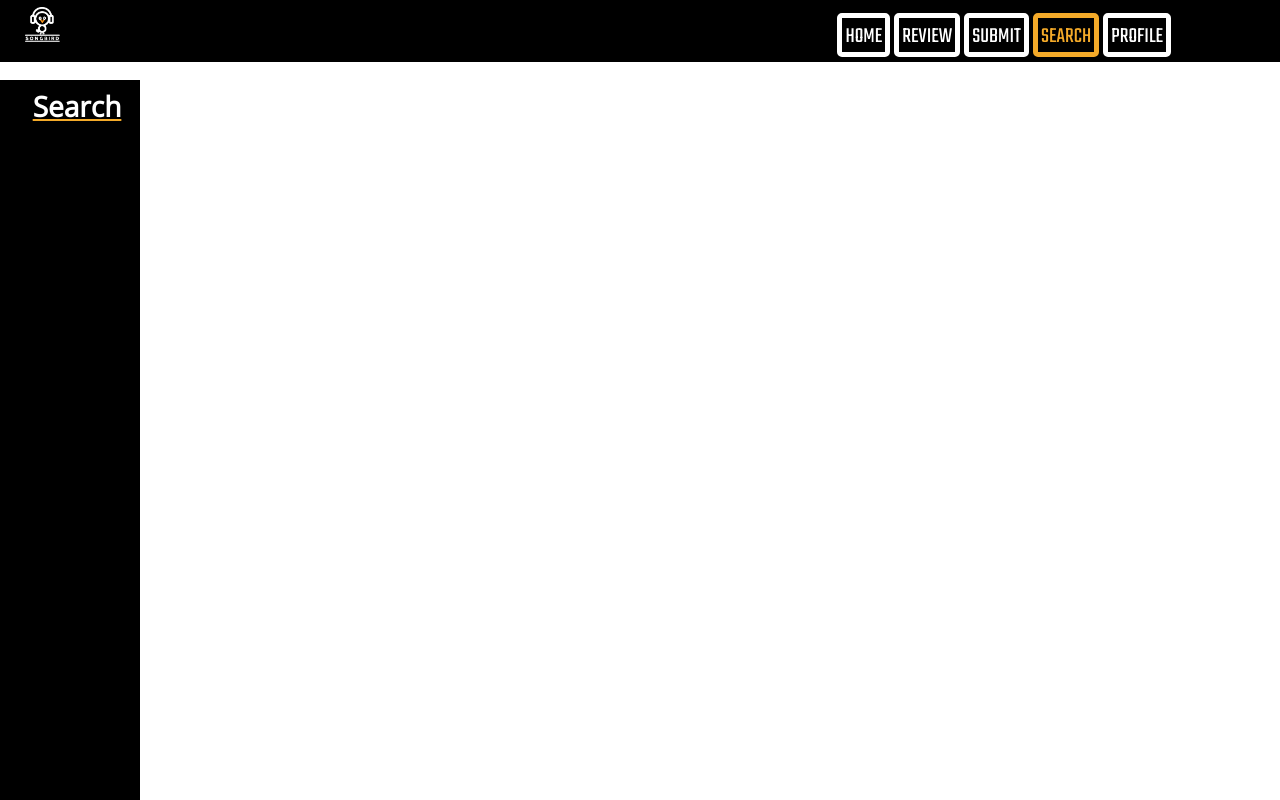
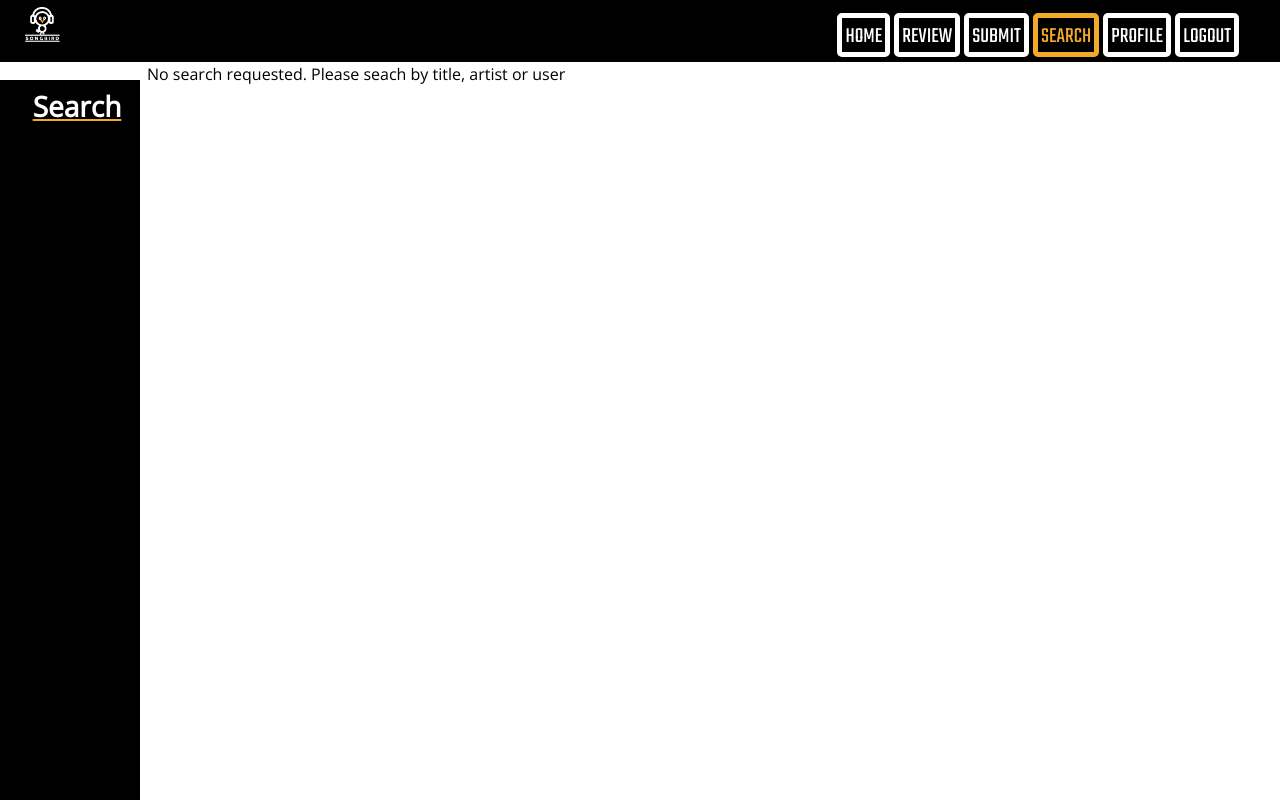
Before and after one commit to pchan18/IS448-songbird, a PHP site: page /searchResults.php in a window 1280 px wide. Run offline with PHP 8.4, Linux system fonts and the light colour scheme; data that the repository does not hold is empty.

Commit message:
css changes and added logout button to search results

```diff
--- a/searchResults.php
+++ b/searchResults.php
@@ -18,12 +18,13 @@
 		<button class="navBtn"><a class="nav" href="submit.php">SUBMIT</a></button>
 		<button class="currentBtn">SEARCH</button>
 		<button class="navBtn"><a class="nav" href="profile.php">PROFILE</a></button>
+		<button class="navBtn"><a class="nav" href="logout.php"><span>LOGOUT</span></a></button>
 	</div>
 
 	<div class="sideHead">
 		<h1><a href= https://swe.umbc.edu/~mrobe1/is448/project/search.php>Search</a></h1>
 	</div>
-
+	<div class="main">
 
 <?php
 //connect to database
@@ -86,6 +87,8 @@ if(!$db) exit("Error - could not select database");
 
 	?>
 
+	</div>
+
 </body>
 
 </html>
--- a/searchbar.css
+++ b/searchbar.css
@@ -38,8 +38,8 @@ body{
 
 .main{
 	background-color:white;
-	margin-left: 8%;
-	margin-top:2%;
+	margin-left: 9%;
+	margin-top:4%;
 	padding:2%;
 	margin-bottom:0;
 	margin-right:0;
```
